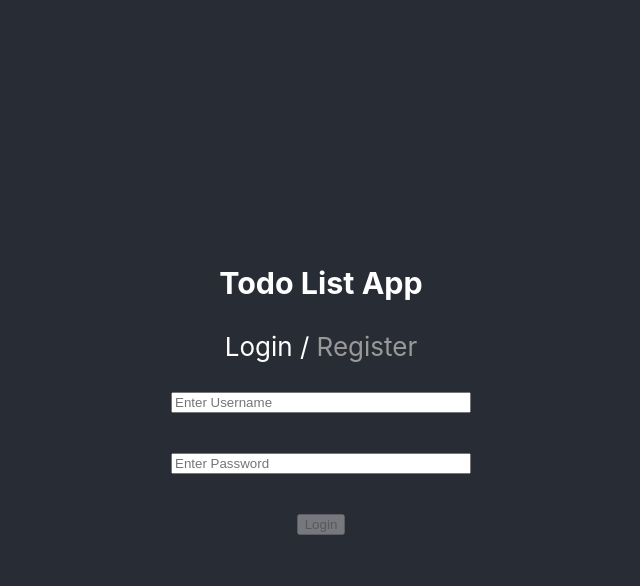
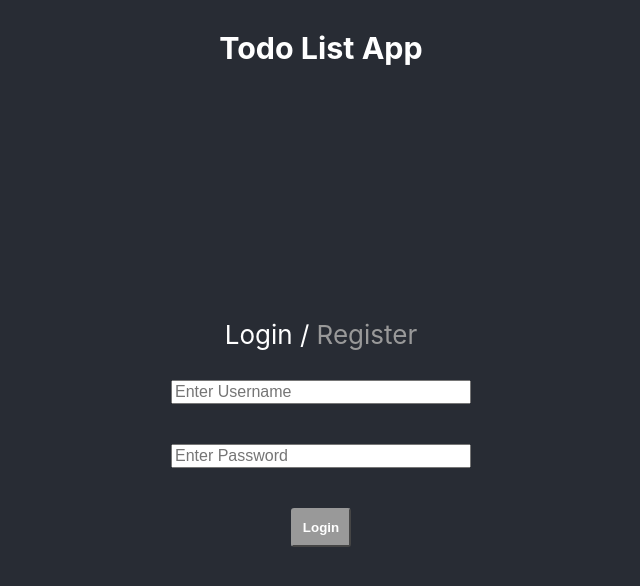
Before and after one commit to chuyachia/todo-list, a React (Create React App) app in the folder todo-list-client/: page / in a window 1280 px wide. Shown: the top 586 px of the page, without its empty margins (319-959 px from the left). Built offline with nearby package versions, Linux system fonts and the light colour scheme.

Commit message:
Add some styles

```diff
--- a/todo-list-client/src/App.css
+++ b/todo-list-client/src/App.css
@@ -1,17 +1,21 @@
 .App {
   text-align: center;
-}
-
-
-.App-header {
   background-color: var(--deep-blue);
   min-height: 100vh;
   display: flex;
   flex-direction: column;
   align-items: center;
-  justify-content: center;
+  justify-content: space-between;
   font-size: calc(10px + 2vmin);
   color: white;
+}
+
+.authentication,
+.todo-list {
+  flex: 1 1 auto;
+  display: flex;
+  flex-direction: column;
+  justify-content: center;
 }
 
 .form {
@@ -30,7 +34,7 @@
 .form .validation-text {
   height: var(--base-space);
   align-self: flex-start;
-  color: var(--light-blue);
+  color: var(--aqua);
   font-style: italic;
   font-size:0.5em;
 }
@@ -38,4 +42,68 @@
 .form .form-input {
   margin-top: var(--small-space);
   margin-bottom: var(--small-space);
+  font-size: 1rem;
 }
+
+textarea.form-input {
+  height: 150px;
+}
+
+.todo-item {
+  position: relative;
+  background: var(--beige);
+  color: #282c34;
+  padding: var(--small-space);
+  margin: var(--large-space);
+  min-width: 30vw;
+  max-width: 50vw;
+}
+
+.todo-item.warning {
+  background: var(--light-pink);
+}
+
+.todo-item.disabled {
+  background: var(--light-grey);
+}
+
+.todo-item:before {
+  content: "";
+  position: absolute;
+  top: 0;
+  right: 0;
+  border-width: 0 30px 30px 0;
+  border-style: solid;
+  border-color: var(--grey) var(--deep-blue);
+}
+
+.todo-item p {
+  font-weight: lighter;
+}
+
+
+.add-new {
+  border-radius: 50%;
+  width: 1.5em;
+  height: 1.5em;
+  position: fixed;
+  top: var(--small-space);
+  right: var(--small-space);
+  font-size: 2em;
+  padding:0px;
+}
+
+.buttons-wrap {
+  display: flex;
+  flex-flow: row nowrap;
+  justify-content: center;
+}
+
+.buttons-wrap > button {
+  margin-left: var(--small-space);
+  margin-right: var(--small-space);
+}
+
+.edit-todo {
+  align-self: flex-start;
+}
--- a/todo-list-client/src/App.tsx
+++ b/todo-list-client/src/App.tsx
@@ -11,16 +11,14 @@ const App: React.FC = () => {
     );
 
     return (
-        <div className="App">
-            <header className="App-header">
-                <h3>Todo List App</h3>
-                {authenticated ?
-                    <TodoList authenticated={authenticated} username={user}/> :
-                    <Authentication register={register} logIn={logIn} failed={failed} reason={reason}
-                                    resetAuthState={resetAuthState}/>}
+        <main className="App">
+            <h3>Todo List App</h3>
+            {authenticated ?
+                <TodoList authenticated={authenticated} username={user}/> :
+                <Authentication register={register} logIn={logIn} failed={failed} reason={reason}
+                                resetAuthState={resetAuthState}/>}
 
-            </header>
-        </div>
+        </main>
     );
 }
 
--- a/todo-list-client/src/components/AuthenticationForm.tsx
+++ b/todo-list-client/src/components/AuthenticationForm.tsx
@@ -57,7 +57,7 @@ const AuthenticationForm: React.FC<IAuthenticationFormProps> = ({
                 {passwordValidation.touched && !passwordValidation.valid ? passwordValidationMessage : ""}
             </small>
             <button
-                className={"submit-button"}
+                className={`submit-button ${(!usernameValidation.valid || !passwordValidation.valid)?"disabled":"primary"}`}
                 disabled={!usernameValidation.valid || !passwordValidation.valid}
                 onClick={submitAuthentication}>{submitButtonText}
             </button>
--- a/todo-list-client/src/components/TodoItem.tsx
+++ b/todo-list-client/src/components/TodoItem.tsx
@@ -10,6 +10,8 @@ const TodoItem: React.FC<ITodoItem> = (props) => {
 
     const [todo, setTodo] = useState(props.todo);
     const {self, edit, ...links} = todo._links;
+    const isHighPriority = todo.priority === 'High';
+    const isDone = todo.status === "Won't Do" || todo.status === 'Done';
 
     async function changeTodoStatus(link: string) {
         const changeStatus = await fetch(link, {
@@ -25,19 +27,20 @@ const TodoItem: React.FC<ITodoItem> = (props) => {
     }
 
     return (
-        <div>
+        <article className={`todo-item ${isDone ? 'disabled' : isHighPriority ? 'warning' : ''}`}>
             <h3>{todo.title}</h3>
             <p>By: {todo.user.username}</p>
             <p>Priority: {todo.priority}</p>
             <p>Status: {todo.status}</p>
             <p>{todo.description}</p>
-            {edit !== undefined && <button onClick={()=>props.onEdit(todo)}>{edit.title}</button>}
-            {Object.keys(links).length > 0 && <p>Change status to: </p>}
-            {(Object.keys(links) as Array<keyof typeof links>).map((link) =>
-                <button key={link} onClick={() => changeTodoStatus(links[link].href)}>
-                    {links[link].title}
-                </button>)}
-        </div>)
+            <div className={"buttons-wrap"}>
+                {(Object.keys(links) as Array<keyof typeof links>).map((link) =>
+                    <button key={link} onClick={() => changeTodoStatus(links[link].href)}>
+                        {links[link].title}
+                    </button>)}
+                {edit !== undefined && <button onClick={() => props.onEdit(todo)}>{edit.title}</button>}
+            </div>
+        </article>)
 }
 
 export default TodoItem;
--- a/todo-list-client/src/components/TodoItemForm.tsx
+++ b/todo-list-client/src/components/TodoItemForm.tsx
@@ -37,7 +37,7 @@ const TodoItemForm: React.FC<ITodoItemForm> = (props: ITodoItemForm) => {
 
 
     return (
-        <div className={"form"} onChange={resetSubmitted}>
+        <div className={"form edit-todo"} onChange={resetSubmitted}>
             <label>Title</label>
             <input className={"form-input"} type={"text"} placeholder={"Enter title"}
                    onChange={titleInputValidation.onChange} onFocus={titleInputValidation.onFocus}
@@ -46,7 +46,7 @@ const TodoItemForm: React.FC<ITodoItemForm> = (props: ITodoItemForm) => {
                 {titleInputValidation.touched && !titleInputValidation.valid && "Title must not be empty"}
             </small>
             <label>Description</label>
-            <textarea className={"form-input"} placeholder={"Enter description"}
+            <textarea maxLength={200} className={"form-input"} placeholder={"Enter description"}
                       onChange={descriptionInput.onChange} value={descriptionInput.value}/>
             <label>Priority</label>
             <select className={"form-input"} value={priorityInput.value}
@@ -56,8 +56,10 @@ const TodoItemForm: React.FC<ITodoItemForm> = (props: ITodoItemForm) => {
                 <option value={"Medium"}>Medium</option>
                 <option value={"Low"}>Low</option>
             </select>
-            <button className={"submit-button"} onClick={submitNewTodo}>Add</button>
-            <button className={"submit-button"} onClick={goBack}>Back</button>
+            <div className={"buttons-wrap"}>
+                <button className={"submit-button primary"} onClick={submitNewTodo}>Submit</button>
+                <button className={"submit-button"} onClick={goBack}>Back</button>
+            </div>
             {submitted && !props.submitError && <i className={"success-text"}>Submit success</i>}
             {submitted && props.submitError && <i className={"warning-text"}>Submit error</i>}
         </div>);
--- a/todo-list-client/src/index.css
+++ b/todo-list-client/src/index.css
@@ -1,10 +1,15 @@
 :root {
+  --large-space: 40px;
   --base-space: 20px;
   --small-space: 10px;
   --grey:#999;
-  --light-blue: #09d3ac;
+  --aqua: #09d3ac;
   --deep-blue: #282c34;
   --red: #ed3315;
+  --beige: #faebd7;
+  --light-purple: #e6e6fa;
+  --light-pink: #ffe3e1;
+  --light-grey: #d3d3d3;
 }
 
 
@@ -17,6 +22,32 @@ body {
   -moz-osx-font-smoothing: grayscale;
 }
 
+button {
+  background: var(--deep-blue);
+  border-color: var(--deep-blue);
+  border-radius: 3px;
+  color: white;
+  padding: var(--small-space);
+  font-weight: bold;
+  cursor: pointer;
+}
+
+button {
+  transition: 0.3s;
+}
+
+button.primary {
+  background: var(--aqua);
+  border-color: var(--aqua);
+  color: var(--deep-blue);
+}
+
+button.disabled {
+  cursor: not-allowed;
+  background: #999999;
+  border-color: #999999;
+}
+
 .inactive-text {
   color: var(--grey);
 }
@@ -26,7 +57,7 @@ body {
 }
 
 .success-text {
-  color: var(--light-blue)
+  color: var(--aqua)
 }
 
 .clickable {
--- a/todo-list-client/src/pages/Authentication.tsx
+++ b/todo-list-client/src/pages/Authentication.tsx
@@ -17,7 +17,7 @@ const Authentication: React.FC<IAuthenticationProps> = (props) => {
     }
 
     return (
-        <div>
+        <div className={"authentication"}>
             <div>
                 <span onClick={() => loginRegisterSwitch(false)}
                       className={`clickable ${isRegister ? 'inactive-text' : ''}`}>Login</span>
--- a/todo-list-client/src/pages/TodoList.tsx
+++ b/todo-list-client/src/pages/TodoList.tsx
@@ -46,7 +46,7 @@ const TodoList: React.FC<ITodoListProps> = (props) => {
     }, [props.authenticated, props.username, showAllTodos])
 
     return (
-        <div>{isEdit ?
+        <div className={"todo-list"}>{isEdit ?
             <TodoItemForm onBack={handleBack} onSubmit={activeTodo !== undefined ? updateTodo : submitNewTodo}
                           submitError={submitError} todo={activeTodo}/>
             : <>
@@ -55,9 +55,9 @@ const TodoList: React.FC<ITodoListProps> = (props) => {
                           className={`clickable ${showAllTodos ? 'inactive-text' : ''}`}>My Todos</span>
                     {" / "}
                     <span onClick={() => setShowAllTodos(true)}
-                          className={`clickable ${showAllTodos ? '' : 'inactive-text'}`}>All</span>
+                          className={`clickable ${showAllTodos ? '' : 'inactive-text'}`}>All Todos</span>
                 </div>
-                <button onClick={() => setIsEdit(true)}>New Todo</button>
+                <button className={"add-new primary"} onClick={() => setIsEdit(true)}>+</button>
                 {fetchError && <i className={"warning-text"}>Cannot fetch todos</i>}
                 <div>{todos.map(todo => <TodoItem key={hashCode(todo.title + todo.description + todo.priority)}
                                                   todo={todo} onEdit={handleEditTodo}/>)}</div>
```
Also changed, not shown: 1 other file (tests, documents, lock files or other folders).
